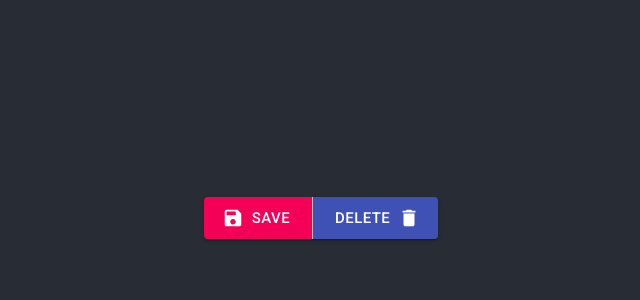
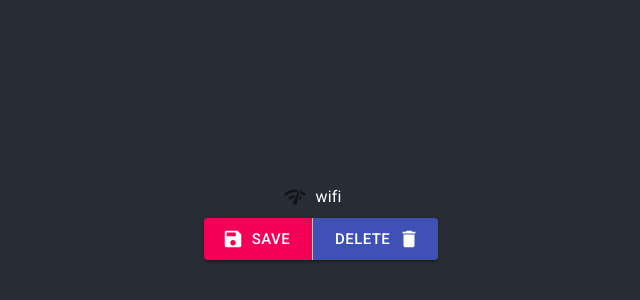
Before and after one commit to argun8394/styling_components, a React (Create React App) app: page / in a window 1280 px wide. Shown: the part 182-482 px from the top of the page, without its empty margins (319-959 px from the left). Built offline with nearby package versions, Linux system fonts and the light colour scheme.

Commit message:
create checkbox comp

```diff
--- a/src/App.js
+++ b/src/App.js
@@ -3,6 +3,7 @@ import './App.css';
 // import { Button } from './components/styled-comp/button/Button.styles';
 // import StyledComponents from './components/styled-comp/index';
 import Buttons from './components/material-ui/buttons/Buttons';
+import CheckBoxComp from './components/material-ui/checkbox/CheckBoxComp';
 
 
 function App() {
@@ -13,6 +14,8 @@ function App() {
      {/* <Button>Click me</Button>
      <Button primary>Second</Button> */}
      {/*<StyledComponents/>{/*App.js kalabalık olmaması açısından yukarıdaki kullanım yerine bu kullanım tercih edilmelidir */}
+
+     <CheckBoxComp/>
      <Buttons/>
 
 
--- /dev/null
+++ b/src/components/material-ui/checkbox/CheckBoxComp.js
@@ -0,0 +1,29 @@
+import React,{useState} from 'react';
+import Checkbox from '@material-ui/core/Checkbox';
+import FormControlLabel from '@material-ui/core/FormControlLabel/FormControlLabel';
+import NetworkCheck from '@material-ui/icons/NetworkCheck';
+
+
+const CheckBoxComp = () => {
+    const [isChecked, setIsChecked] = useState(false);
+    return (
+        <FormControlLabel
+        label="wifi"
+         control={
+
+            <Checkbox
+                icon={<NetworkCheck />}
+                checkedIcon={<NetworkCheck />}
+                onChange={(e) =>setIsChecked(e.target.checked)}
+                checked={isChecked}
+            />
+        }
+
+        >
+
+            <Checkbox />
+        </FormControlLabel>
+    );
+};
+
+export default CheckBoxComp;
```
